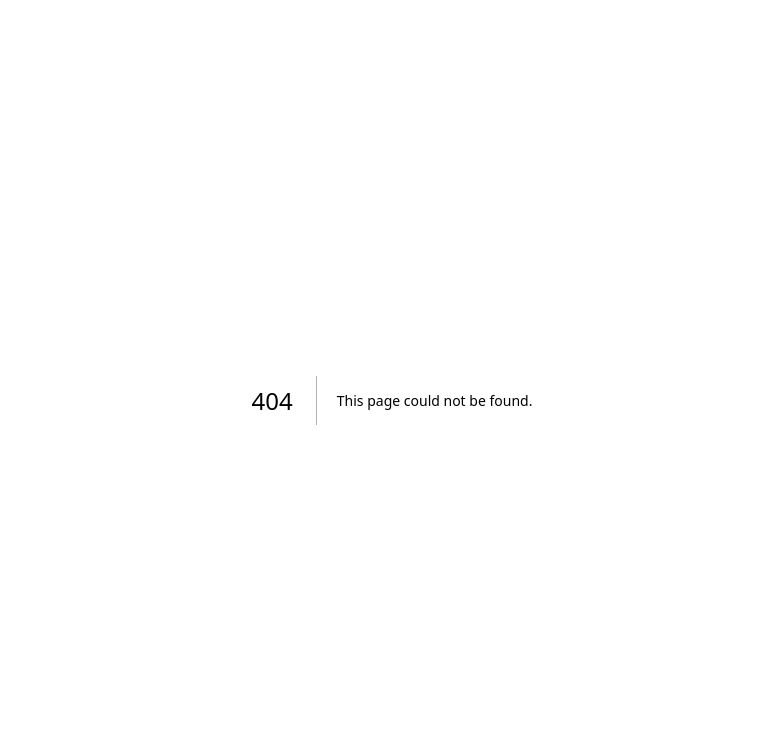
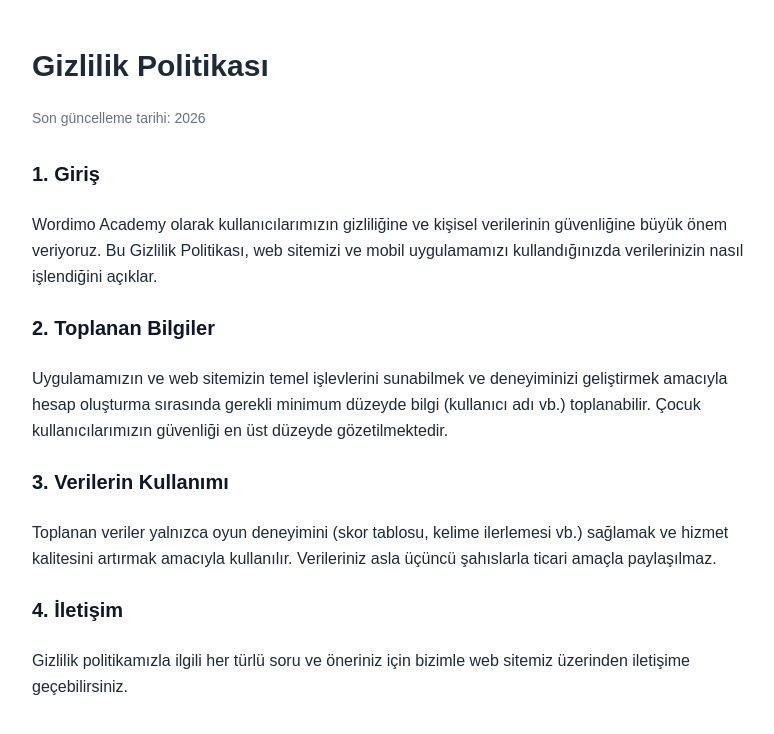
Before and after one commit to onurzen2-maker/wordimo, a Next.js app: page /gizlilik-politikasi in a window 1280 px wide. Before the commit this address had no page. Shown: the top 734 px of the page, without its empty margins (248-1022 px from the left). Built offline with nearby package versions, Linux system fonts and the light colour scheme.

Commit message:
Gizlilik politikasi sayfasi eklendi

```diff
--- /dev/null
+++ b/app/gizlilik-politikasi/page.tsx
@@ -0,0 +1,35 @@
+export const metadata = {
+    title: "Gizlilik Politikası — Wordimo Academy",
+    description: "Wordimo Academy gizlilik politikası ve kişisel verilerin korunması hakkında bilgilendirme.",
+  };
+
+  export default function GizlilikPolitikasiPage() {
+    return (
+      <main className="max-w-3xl mx-auto px-6 py-12 text-gray-800">
+        <h1 className="text-3xl font-bold mb-6">Gizlilik Politikası</h1>
+        <p className="text-sm text-gray-500 mb-8">Son güncelleme tarihi: 2026</p>
+
+        <section className="space-y-6 text-base leading-relaxed">
+          <h2 className="text-xl font-semibold text-gray-900 mt-6">1. Giriş</h2>
+          <p>
+            Wordimo Academy olarak kullanıcılarımızın gizliliğine ve kişisel verilerinin güvenliğine büyük önem veriyoruz. Bu Gizlilik Politikası, web sitemizi ve mobil uygulamamızı kullandığınızda verilerinizin nasıl işlendiğini açıklar.
+          </p>
+
+          <h2 className="text-xl font-semibold text-gray-900 mt-6">2. Toplanan Bilgiler</h2>
+          <p>
+            Uygulamamızın ve web sitemizin temel işlevlerini sunabilmek ve deneyiminizi geliştirmek amacıyla hesap oluşturma sırasında gerekli minimum düzeyde bilgi (kullanıcı adı vb.) toplanabilir. Çocuk kullanıcılarımızın güvenliği en üst düzeyde gözetilmektedir.
+          </p>
+
+          <h2 className="text-xl font-semibold text-gray-900 mt-6">3. Verilerin Kullanımı</h2>
+          <p>
+            Toplanan veriler yalnızca oyun deneyimini (skor tablosu, kelime ilerlemesi vb.) sağlamak ve hizmet kalitesini artırmak amacıyla kullanılır. Verileriniz asla üçüncü şahıslarla ticari amaçla paylaşılmaz.
+          </p>
+
+          <h2 className="text-xl font-semibold text-gray-900 mt-6">4. İletişim</h2>
+          <p>
+            Gizlilik politikamızla ilgili her türlü soru ve öneriniz için bizimle web sitemiz üzerinden iletişime geçebilirsiniz.
+          </p>
+        </section>
+      </main>
+    );
+  }
--- a/app/sitemap.ts
+++ b/app/sitemap.ts
@@ -8,6 +8,17 @@
       changeFrequency: 'daily',
       priority: 1.0,
     },
-    // İleride açacağımız herkese açık kelime listesi sayfalarını buraya ekleyeceğiz
+    {
+      url: 'https://www.wordimoacademy.com/kelimeler',
+      lastModified: new Date(),
+      changeFrequency: 'weekly',
+      priority: 0.8,
+    },
+    {
+      url: 'https://www.wordimoacademy.com/gizlilik-politikasi',
+      lastModified: new Date(),
+      changeFrequency: 'monthly',
+      priority: 0.5,
+    },
   ];
 }
```
